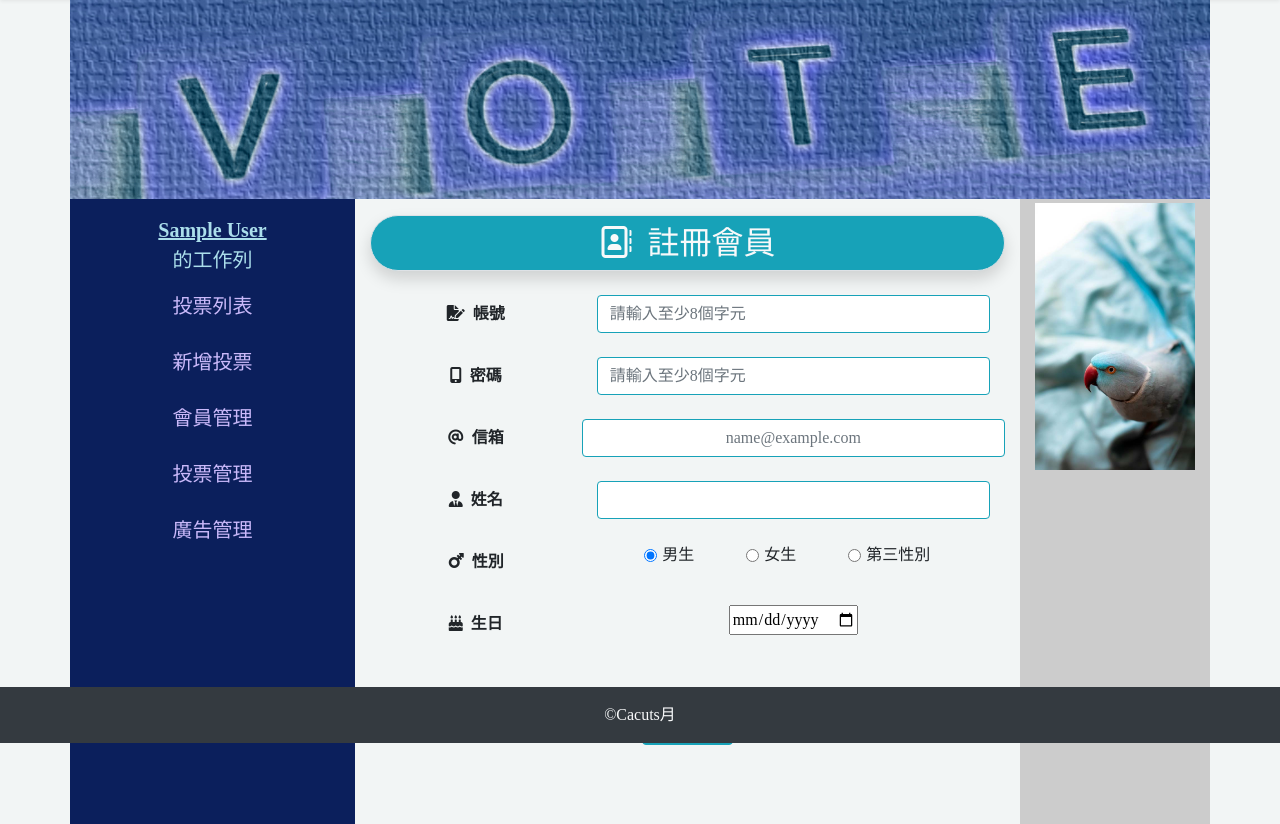
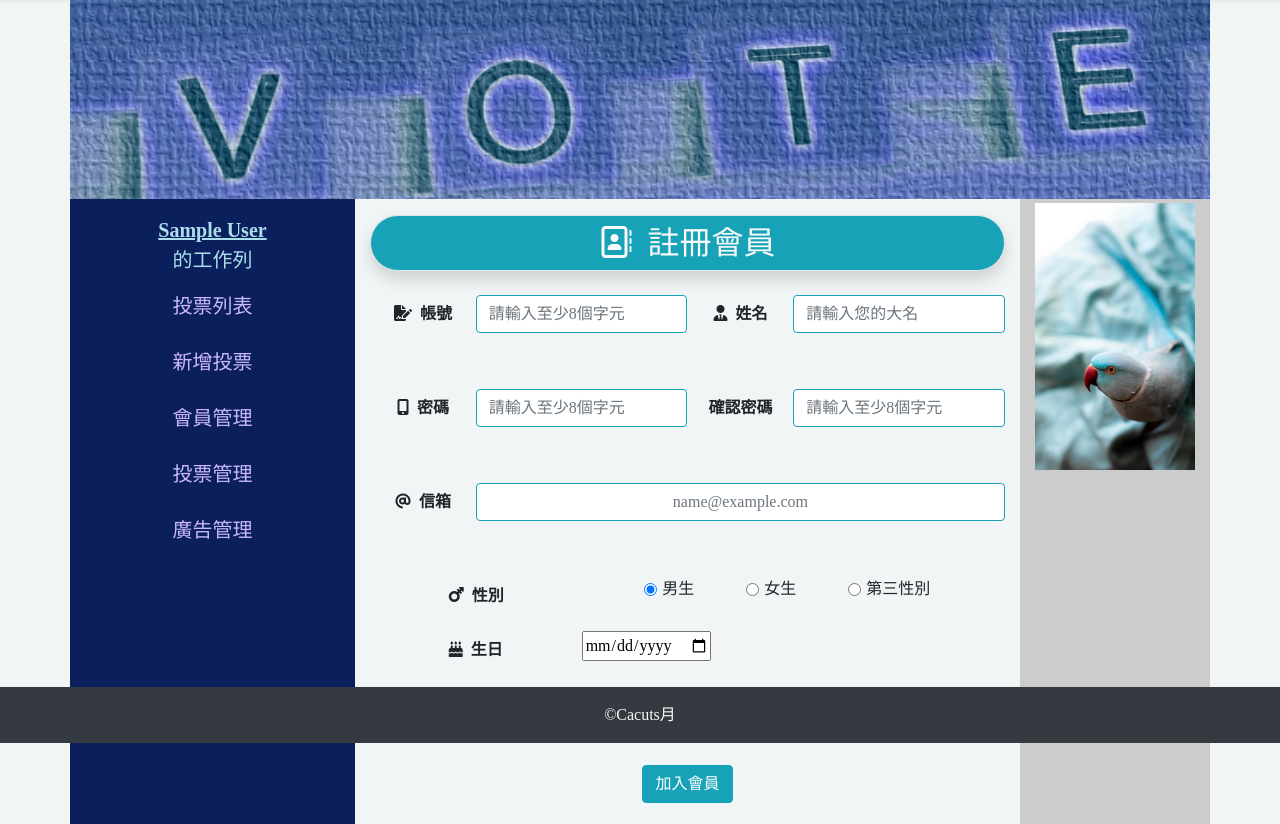
Before and after one commit to mooncactusmoon/vote, a PHP site: page /index.php?do=reg in a window 1280 px wide. Shown: the part 57-881 px from the top of the page. Run offline with PHP 8.4, Linux system fonts and the light colour scheme; the visitor is signed in with stand-in values (Sample User, id 1); data comes from the database, SQL or seed files in the repository; some libraries are stand-ins or nearby versions.

Commit message:
註冊帳號完成 可防止帳號及信箱重複及空白資料

```diff
--- a/frontend/reg.php
+++ b/frontend/reg.php
@@ -3,34 +3,85 @@
     <h2 class="text-center text-light pt-2"><i class="far fa-address-book">&nbsp;&nbsp;註冊會員</i></h2>
 </div>
 <div class="container" style="height:508px">
-<form action="./api/reg.php" method="post" id="regForm" class="text-center">
+<form action="./api/reg.php" method="post" name="myForm" class="text-center">
     <div class="form-group row mt-4">
-        <label for="account" class="col-sm-4 col-form-label text-center "><i
-        class="fas fa-file-signature">&nbsp;&nbsp;帳號</i></label>
+        <div class="col-6">
+            <div class="row">
+
+                <label for="account" class="col-sm-4 col-form-label text-center "><i
+                class="fas fa-file-signature">&nbsp;&nbsp;帳號</i></label>
+                <div class=" col-sm-8">
+                    <div class="row">
+                        <input type="text" class="form-control border-info" id="account" name="account" placeholder="請輸入至少8個字元" pattern="[a-zA-Z0-9]{8,}">
+                    </div>
+                    <div class="row">
+                        <p id="acc_p" >&nbsp;</p>
+                    </div>
+                </div>
+            </div>
+        </div>
+
+        <div class="col-6">
+            <div class="row">
+            <label for="name" class="col-sm-4 col-form-label text-center">
+            <i class="fas fa-user-tie">&nbsp;&nbsp;姓名</i></label>
         <div class=" col-sm-8 ">
-            <input type="text" class="form-control border-info" id="account" name="account" placeholder="請輸入至少8個字元" pattern="[a-zA-Z0-9]{8,}" required>
+            <div class="row">
+                <input type="text" class="form-control border-info" id="name" name="name" placeholder="請輸入您的大名">
+            </div>
+            <div class="row">
+                <p id="n_p">&nbsp;</p>
+            </div>
+        </div>
+            </div>
         </div>
     </div>
 
-    <div class="form-group row mt-4">
-        <label for="password" class="col-sm-4 col-form-label text-center "><i
+    <div class="form-group row ">
+        <div class="col-6">
+            <div class="row">
+
+                <label for="password" class="col-sm-4 col-form-label text-center "><i
                 class="fas fa-mobile-alt">&nbsp;&nbsp;密碼</i></label>
-        <div class=" col-sm-8 ">
-            <input type="password" class="form-control border-info" id="password" name="password" placeholder="請輸入至少8個字元" pattern="[a-zA-Z0-9]{8,}" required>
+                <div class=" col-sm-8 ">
+                    <div class="row">
+                        <input type="password" class="form-control border-info" id="password" name="password" placeholder="請輸入至少8個字元" pattern="[a-zA-Z0-9]{8,}" >
+                    </div>
+                    <div class="row">
+                        <p id="pw_p">&nbsp;</p>
+                    </div>
+                </div>
+            </div>
+        </div>
+        <div class="col-6">
+            <div class="row">
+
+                <label for="password" class="col-sm-4 col-form-label text-center "><i
+                        class="fas ">確認密碼</i></label>
+                <div class=" col-sm-8 ">
+                    <div class="row">
+                        <input type="password" class="form-control border-info" id="re_password"  placeholder="請輸入至少8個字元" pattern="[a-zA-Z0-9]{8,}" >
+                    </div>
+                    <div class="row">
+                    <p id="pw_rp">&nbsp;</p>
+                    </div>
+                </div>
+            </div>
         </div>
     </div>
-    <div class="form-group row mt-4">
-        <label for="email" class="col-sm-4 col-form-label text-center"><i class="fas fa-at ">&nbsp;&nbsp;信箱</i></label>
-        <input type="email" class="form-control col-sm-8 text-center border-info" id="email" name="email" placeholder="name@example.com" required>
-    </div>
-    <div class="form-group row mt-4">
-        <label for="name" class="col-sm-4 col-form-label text-center">
-            <i class="fas fa-user-tie">&nbsp;&nbsp;姓名</i></label>
-        <div class=" col-sm-8 ">
-            <input type="text" class="form-control border-info" id="name" name="name" required>
+
+    <div class="form-group row ">
+        <label for="email" class="col-sm-2 col-form-label text-center"><i class="fas fa-at ">&nbsp;&nbsp;信箱</i></label>
+        <div class="col-sm-10">
+            <div class="row">
+                <input type="email" class="form-control text-center border-info" id="email" name="email" placeholder="name@example.com" >
+            </div>
+            <div class="row">
+                <p id="e_p">&nbsp;</p>
+            </div>
         </div>
     </div>
-    <div class="form-group row mt-4">
+    <div class="form-group row ">
         <legend class="col-form-label col-sm-4 text-center"><i class="fas fa-mars-stroke">&nbsp;&nbsp;性別</i></legend>
             <div class="col-sm-8">
                 <div class="form-check-inline mr-5">
@@ -47,14 +98,79 @@
                 </div>
             </div>
     </div>
-    <div class="form-group row mt-4">
+    <div class="form-group row ">
         <label for="birthday" class="col-sm-4 col-form-label text-center">
             <i class="fas fa-birthday-cake">&nbsp;&nbsp;生日</i></label>
         <div class="col-sm-8">
-            <input type="date" class="date" id="birthday" name="birthday" required>
+            <div class="row">
+
+                <input type="date" class="date" id="birthday" name="birthday" >
+            </div>
+            <div class="row"><p id="date_p">&nbsp;</p></div>
         </div>
         <input type="hidden"  id="note" name="note" value="">
     </div>
-    <div><input type="submit" class="btn btn-info my-5" value="確認送出"></div>
+    <div><input type="button" class="btn btn-info my-5" value="加入會員" onClick="check_date()"></div>
 </form>
 </div>
+<!-- javascrpit -->
+<script>
+    let account=document.getElementById("account");
+    let acc_p=document.getElementById("acc_p");
+    let pw_p=document.getElementById("pw_p");
+    let pw_rp=document.getElementById("pw_rp");
+    let e_p=document.getElementById("e_p");
+    let n_p=document.getElementById("n_p");
+    let date_p=document.getElementById("date_p");
+
+    function check_date(){
+        var regExp = /^[A-Za-z0-9]*$/;
+        if (regExp.test(account.value)){
+        acc_p.innerHTML = "";
+        }else{
+        acc_p.innerHTML = "<span style='color:red;'>帳號請輸入英文或數字</span>";
+        }
+        if(document.myForm.account.value.length <8){
+            acc_p.innerHTML = "<span style='color:red;'>帳號請輸入至少8個字元</span>";
+            return false;
+        }
+
+        if(document.myForm.name.value.length == 0){
+            n_p.innerHTML = "<span style='color:red;'>【姓名】請記得填寫</span>";
+            return false;
+        }else{
+            n_p.innerHTML = "";
+        }
+
+        if(document.myForm.password.value.length <8){
+            pw_p.innerHTML = "<span style='color:red;'>密碼請輸入至少8個字元</span>";
+            return false;
+        }else{
+            pw_p.innerHTML = "";
+        }
+
+        if(document.myForm.password.value !=document.myForm.re_password.value){
+            pw_rp.innerHTML = "<span style='color:red;'>與【密碼】輸入值不同</span>";
+            return false;
+        }else{
+            pw_rp.innerHTML = "";
+        }
+
+        if(document.myForm.email.value.length == 0){
+            e_p.innerHTML = "<span style='color:red;'>【信箱】請記得填寫</span>";
+            return false;
+        }else{
+            e_p.innerHTML = "";
+        }
+
+        if(document.myForm.birthday.value.length == 0){
+            date_p.innerHTML = "<span style='color:red;'>請輸入【生日】</span>";
+
+
+            return false;
+        }
+        myForm.submit();
+    }
+
+</script>
+<!-- javascrpit end -->
```
Also changed, not shown: api/reg.php (+32 -5 lines).
